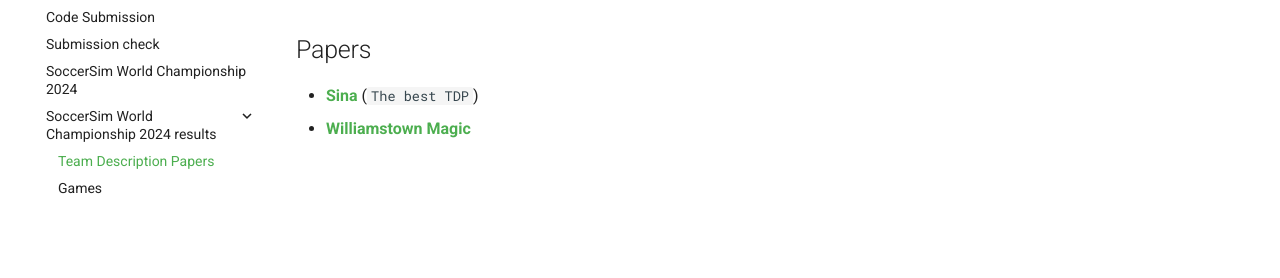
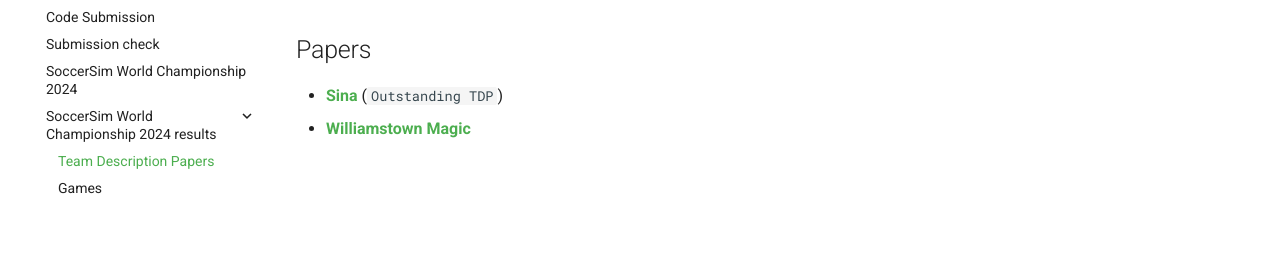
Before and after one commit to robocup-junior/soccer-2024, an MkDocs documentation site: the page built from docs/results/tdps.md, in a window 1280 px wide. Shown: the part 148-426 px from the top of the page. Built offline with MkDocs 1.6.1 and Material for MkDocs 9.7.7, drawn with Linux system fonts in a browser that asks for light colours.

Commit message:
update: fix outstanding TDP
Signed-off-by: Adrian Matejov <ado.matejov@gmail.com>

```diff
--- a/docs/results/tdps.md
+++ b/docs/results/tdps.md
@@ -1,5 +1,5 @@
 # Team Description Papers
 
 ## Papers
-- **[Sina](https://drive.google.com/file/d/1-h5sFW1wqsRhXRTJp8WBPGHmVPu0-r-I/view)** (`The best TDP`)
+- **[Sina](https://drive.google.com/file/d/1-h5sFW1wqsRhXRTJp8WBPGHmVPu0-r-I/view)** (`Outstanding TDP`)
 - **[Williamstown Magic](https://drive.google.com/file/d/1rjmy5X5gjzQLOeRw7uvpU8gkuYiiAqaD/view)**
```
